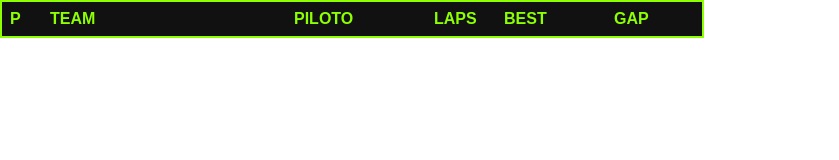
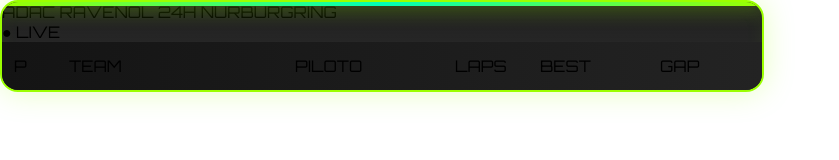
Before and after one commit to Chavitoxo/nurburgring-overlay, a website: page index.html in a window 1280 px wide. Shown: the whole page, without its empty margins (0-839 px from the left). Drawn offline with Linux system fonts and the light colour scheme; no server answers.

Commit message:
professional overlay style

```diff
--- a/index.html
+++ b/index.html
@@ -8,6 +8,16 @@
 <body>
 
 <div id="leaderboard">
+
+<div class="titlebar">
+    <div class="series">
+        ADAC RAVENOL 24H NÜRBURGRING
+    </div>
+
+    <div class="live">
+        ● LIVE
+    </div>
+</div>
 
 <div class="header">
 <div>P</div>
--- a/style.css
+++ b/style.css
@@ -1,40 +1,74 @@
+@import url('https://fonts.googleapis.com/css2?family=Orbitron:wght@400;600;700;800&display=swap');
+
 body{
     margin:0;
+    overflow:hidden;
     background:transparent;
-    font-family:Arial;
-    overflow:hidden;
+    font-family:'Orbitron', sans-serif;
 }
 
 #leaderboard{
-    width:700px;
-    background:rgba(0,0,0,0.75);
-    border:2px solid #8DFF00;
-    color:white;
-    backdrop-filter:blur(10px);
+    width:760px;
+    background:linear-gradient(
+        180deg,
+        rgba(12,12,12,0.92) 0%,
+        rgba(0,0,0,0.82) 100%
+    );
+
+    border:2px solid #9BFF00;
+    border-radius:18px;
+
+    box-shadow:
+    0 0 30px rgba(155,255,0,0.25),
+    inset 0 0 20px rgba(155,255,0,0.05);
+
+    backdrop-filter:blur(12px);
+
+    overflow:hidden;
+
+    position:relative;
+}
+
+#leaderboard::before{
+    content:'';
+    position:absolute;
+    top:0;
+    left:0;
+    width:100%;
+    height:4px;
+
+    background:linear-gradient(
+        90deg,
+        #9BFF00,
+        #00FFB7,
+        #9BFF00
+    );
+
+    box-shadow:0 0 20px #9BFF00;
 }
 
 .header,
 .row{
     display:grid;
+
     grid-template-columns:
-    40px
+    55px
     1fr
-    140px
-    70px
-    110px
-    80px;
+    160px
+    85px
+    120px
+    90px;
 
-    padding:8px;
     align-items:center;
 }
 
 .header{
-    background:#111;
-    color:#8DFF00;
-    font-weight:bold;
+    padding:14px 12px;
+
+    background:linear-gradient(
+        90deg,
+        rgba(20,20,20,1),
+        rgba(35,35,35,1)
+    );
+
 }
-
-.row{
-    border-top:1px solid rgba(255,255,255,0.1);
-    font-size:14px;
-}
```
